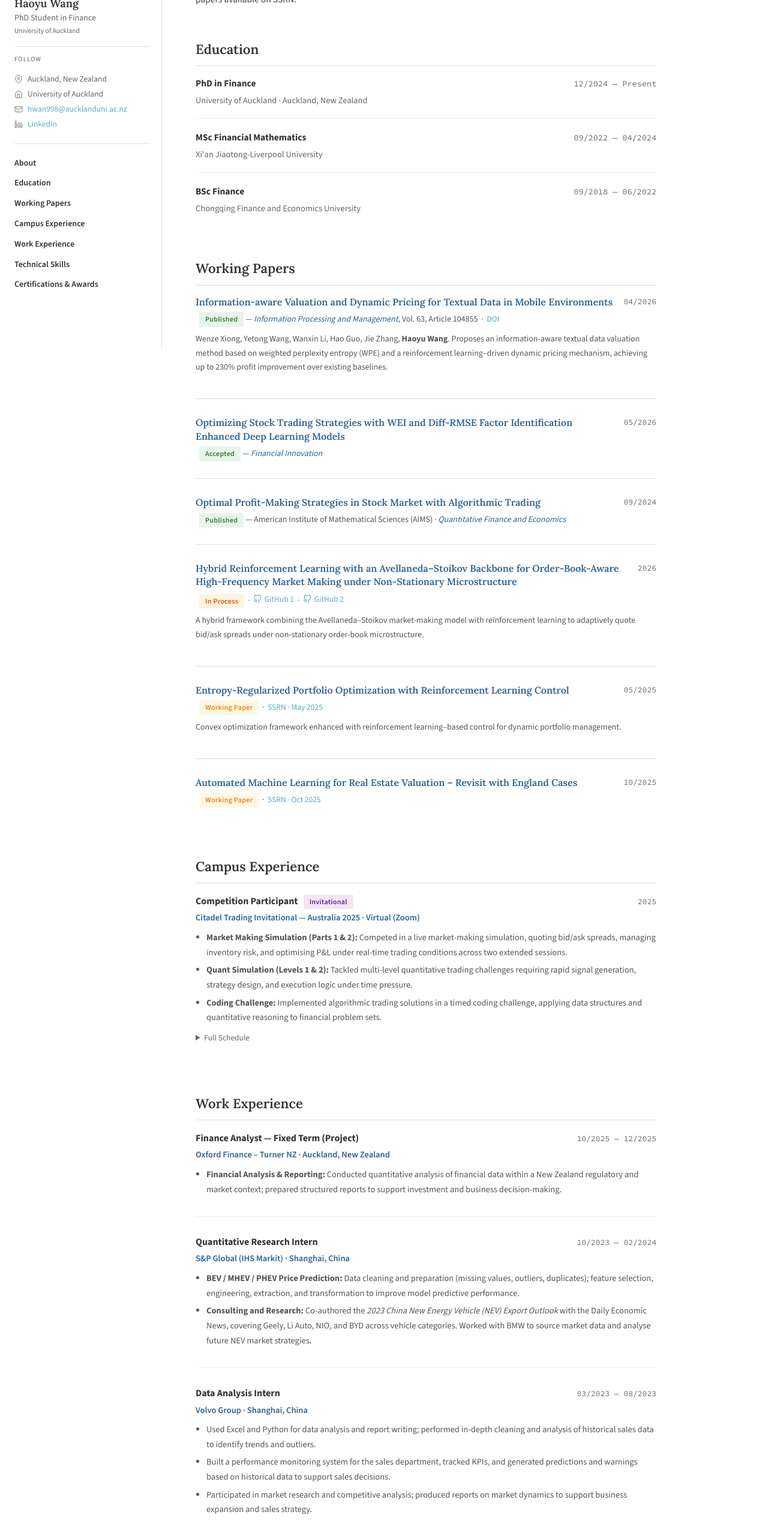
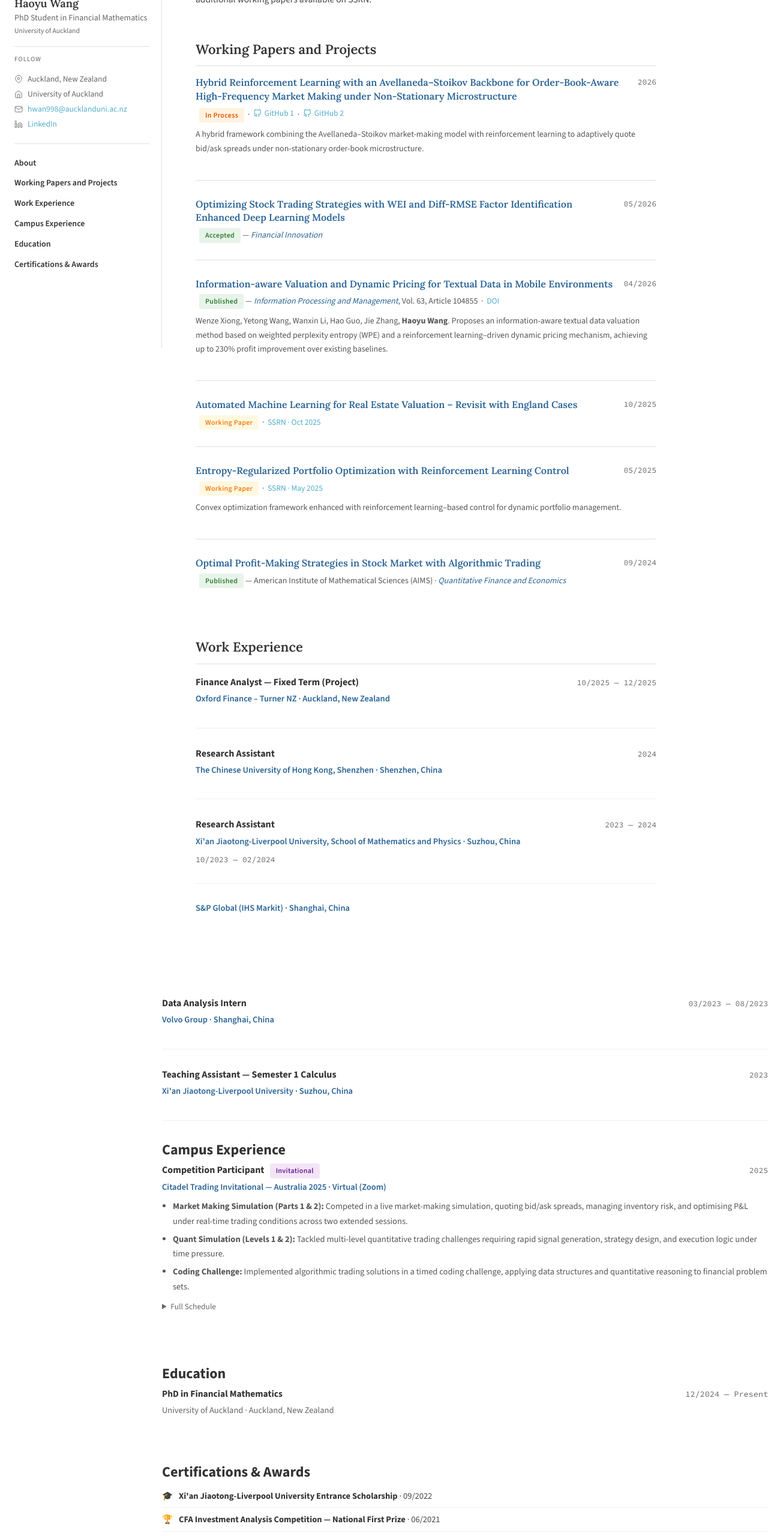
Before and after one commit to Haoyu-tech/haoyuwang.github.io, a plain HTML site: page index.html in a window 1280 px wide. Shown: the part 220-2780 px from the top of the page at 60% size. Drawn offline with nearby package versions, Linux system fonts and the light colour scheme.

Commit message:
Add files via upload

```diff
--- a/index.html
+++ b/index.html
@@ -381,7 +381,7 @@
 
     <h3>Haoyu Wang</h3>
     <p class="sidebar-role">
-      PhD Student in Finance<br>
+      PhD Student in Financial Mathematics<br>
       <small>University of Auckland</small>
     </p>
 
@@ -408,11 +408,10 @@
     <nav>
       <ul class="sidebar-nav">
         <li><a href="#about">About</a></li>
+        <li><a href="#publications">Working Papers and Projects</a></li>
+        <li><a href="#experience">Work Experience</a></li>
+        <li><a href="#campus">Campus Experience</a></li>
         <li><a href="#education">Education</a></li>
-        <li><a href="#publications">Working Papers</a></li>
-        <li><a href="#campus">Campus Experience</a></li>
-        <li><a href="#experience">Work Experience</a></li>
-        <li><a href="#skills">Technical Skills</a></li>
         <li><a href="#awards">Certifications &amp; Awards</a></li>
       </ul>
     </nav>
@@ -426,76 +425,13 @@
       <section class="section" id="about">
         <h1>About</h1>
         <p>
-          PhD student in Finance at the <strong>University of Auckland</strong>, researching portfolio optimisation, algorithmic trading, and deep learning in financial markets. Previously completed an MSc in Financial Mathematics at Xi'an Jiaotong-Liverpool University. Published in <em>Information Processing and Management</em> and <em>Financial Innovation</em>, with additional working papers available on SSRN.
+          PhD student in Financial Mathematics at the <strong>University of Auckland</strong>, researching portfolio optimisation, algorithmic trading, and deep learning in financial markets. Previously completed an MSc in Financial Mathematics at Xi'an Jiaotong-Liverpool University. Published in <em>Information Processing and Management</em> and <em>Financial Innovation</em>, with additional working papers available on SSRN.
         </p>
-      </section>
-
-      <!-- Education -->
-      <section class="section" id="education">
-        <h2>Education</h2>
-
-        <div class="edu-item">
-          <div class="edu-row">
-            <div class="edu-deg">PhD in Finance</div>
-            <div class="edu-period">12/2024 — Present</div>
-          </div>
-          <div class="edu-detail">University of Auckland · Auckland, New Zealand</div>
-        </div>
-
-        <div class="edu-item">
-          <div class="edu-row">
-            <div class="edu-deg">MSc Financial Mathematics</div>
-            <div class="edu-period">09/2022 — 04/2024</div>
-          </div>
-          <div class="edu-detail">Xi'an Jiaotong-Liverpool University</div>
-        </div>
-
-        <div class="edu-item">
-          <div class="edu-row">
-            <div class="edu-deg">BSc Finance</div>
-            <div class="edu-period">09/2018 — 06/2022</div>
-          </div>
-          <div class="edu-detail">Chongqing Finance and Economics University</div>
-        </div>
       </section>
 
       <!-- Publications -->
       <section class="section" id="publications">
-        <h2>Working Papers</h2>
-
-        <div class="paper-item">
-          <div class="paper-row">
-            <div class="paper-title">Information-aware Valuation and Dynamic Pricing for Textual Data in Mobile Environments</div>
-            <div class="paper-date">04/2026</div>
-          </div>
-          <div class="paper-venue">
-            <span class="badge badge-green">Published</span> — <em>Information Processing and Management</em>, Vol. 63, Article 104855 &nbsp;·&nbsp;
-            <a href="https://doi.org/10.1016/j.ipm.2026.104855" target="_blank" style="font-size:13.5px;">DOI</a>
-          </div>
-          <p style="font-size:14px; color:#555; margin-top:8px;">
-            Wenze Xiong, Yetong Wang, Wanxin Li, Hao Guo, Jie Zhang, <strong>Haoyu Wang</strong>. Proposes an information-aware textual data valuation method based on weighted perplexity entropy (WPE) and a reinforcement learning–driven dynamic pricing mechanism, achieving up to 230% profit improvement over existing baselines.
-          </p>
-        </div>
-
-        <div class="paper-item">
-          <div class="paper-row">
-            <div class="paper-title">Optimizing Stock Trading Strategies with WEI and Diff-RMSE Factor Identification Enhanced Deep Learning Models</div>
-            <div class="paper-date">05/2026</div>
-          </div>
-          <div class="paper-venue">
-            <span class="badge badge-green">Accepted</span> — <em>Financial Innovation</em>
-          </div>
-        </div>
-
-        <div class="paper-item">
-          <div class="paper-row">
-            <div class="paper-title">Optimal Profit-Making Strategies in Stock Market with Algorithmic Trading</div>
-            <div class="paper-date">09/2024</div>
-          </div>
-          <div class="paper-venue">
-            <span class="badge badge-green">Published</span> — American Institute of Mathematical Sciences (AIMS) · <em>Quantitative Finance and Economics</em>
-          </div>
-        </div>
+        <h2>Working Papers and Projects</h2>
 
         <div class="paper-item">
           <div class="paper-row">
@@ -522,6 +458,42 @@
 
         <div class="paper-item">
           <div class="paper-row">
+            <div class="paper-title">Optimizing Stock Trading Strategies with WEI and Diff-RMSE Factor Identification Enhanced Deep Learning Models</div>
+            <div class="paper-date">05/2026</div>
+          </div>
+          <div class="paper-venue">
+            <span class="badge badge-green">Accepted</span> — <em>Financial Innovation</em>
+          </div>
+        </div>
+
+        <div class="paper-item">
+          <div class="paper-row">
+            <div class="paper-title">Information-aware Valuation and Dynamic Pricing for Textual Data in Mobile Environments</div>
+            <div class="paper-date">04/2026</div>
+          </div>
+          <div class="paper-venue">
+            <span class="badge badge-green">Published</span> — <em>Information Processing and Management</em>, Vol. 63, Article 104855 &nbsp;·&nbsp;
+            <a href="https://doi.org/10.1016/j.ipm.2026.104855" target="_blank" style="font-size:13.5px;">DOI</a>
+          </div>
+          <p style="font-size:14px; color:#555; margin-top:8px;">
+            Wenze Xiong, Yetong Wang, Wanxin Li, Hao Guo, Jie Zhang, <strong>Haoyu Wang</strong>. Proposes an information-aware textual data valuation method based on weighted perplexity entropy (WPE) and a reinforcement learning–driven dynamic pricing mechanism, achieving up to 230% profit improvement over existing baselines.
+          </p>
+        </div>
+
+        <div class="paper-item">
+          <div class="paper-row">
+            <div class="paper-title">Automated Machine Learning for Real Estate Valuation – Revisit with England Cases</div>
+            <div class="paper-date">10/2025</div>
+          </div>
+          <div class="paper-venue">
+            <span class="badge badge-review">Working Paper</span>
+            &nbsp;·&nbsp;
+            <a href="https://papers.ssrn.com/sol3/papers.cfm?abstract_id=5563792" target="_blank" style="font-size:13.5px;">SSRN · Oct 2025</a>
+          </div>
+        </div>
+
+        <div class="paper-item">
+          <div class="paper-row">
             <div class="paper-title">Entropy-Regularized Portfolio Optimization with Reinforcement Learning Control</div>
             <div class="paper-date">05/2025</div>
           </div>
@@ -537,14 +509,61 @@
 
         <div class="paper-item">
           <div class="paper-row">
-            <div class="paper-title">Automated Machine Learning for Real Estate Valuation – Revisit with England Cases</div>
-            <div class="paper-date">10/2025</div>
+            <div class="paper-title">Optimal Profit-Making Strategies in Stock Market with Algorithmic Trading</div>
+            <div class="paper-date">09/2024</div>
           </div>
           <div class="paper-venue">
-            <span class="badge badge-review">Working Paper</span>
-            &nbsp;·&nbsp;
-            <a href="https://papers.ssrn.com/sol3/papers.cfm?abstract_id=5563792" target="_blank" style="font-size:13.5px;">SSRN · Oct 2025</a>
+            <span class="badge badge-green">Published</span> — American Institute of Mathematical Sciences (AIMS) · <em>Quantitative Finance and Economics</em>
           </div>
+        </div>
+
+      </section>
+
+      <!-- Work Experience -->
+      <section class="section" id="experience">
+        <h2>Work Experience</h2>
+
+        <div class="exp-item">
+          <div class="exp-row">
+            <div class="exp-title">Finance Analyst — Fixed Term (Project)</div>
+            <div class="exp-period">10/2025 — 12/2025</div>
+          </div>
+          <div class="exp-org">Oxford Finance – Turner NZ · Auckland, New Zealand</div>
+        </div>
+
+        <div class="exp-item">
+          <div class="exp-row">
+            <div class="exp-title">Research Assistant</div>
+            <div class="exp-period">2024</div>
+          </div>
+          <div class="exp-org">The Chinese University of Hong Kong, Shenzhen · Shenzhen, China</div>
+        </div>
+
+        <div class="exp-item">
+          <div class="exp-row">
+            <div class="exp-title">Research Assistant</div>
+            <div class="exp-period">2023 — 2024</div>
+          </div>
+          <div class="exp-org">Xi'an Jiaotong-Liverpool University, School of Mathematics and Physics · Suzhou, China</div>
+            <div class="exp-period">10/2023 — 02/2024</div>
+          </div>
+          <div class="exp-org">S&amp;P Global (IHS Markit) · Shanghai, China</div>
+        </div>
+
+        <div class="exp-item">
+          <div class="exp-row">
+            <div class="exp-title">Data Analysis Intern</div>
+            <div class="exp-period">03/2023 — 08/2023</div>
+          </div>
+          <div class="exp-org">Volvo Group · Shanghai, China</div>
+        </div>
+
+        <div class="exp-item">
+          <div class="exp-row">
+            <div class="exp-title">Teaching Assistant — Semester 1 Calculus</div>
+            <div class="exp-period">2023</div>
+          </div>
+          <div class="exp-org">Xi'an Jiaotong-Liverpool University · Suzhou, China</div>
         </div>
 
       </section>
@@ -580,90 +599,26 @@
         </div>
       </section>
 
-      <!-- Work Experience -->
-      <section class="section" id="experience">
-        <h2>Work Experience</h2>
+      <!-- Education -->
+      <section class="section" id="education">
+        <h2>Education</h2>
 
-        <div class="exp-item">
-          <div class="exp-row">
-            <div class="exp-title">Finance Analyst — Fixed Term (Project)</div>
-            <div class="exp-period">10/2025 — 12/2025</div>
+        <div class="edu-item">
+          <div class="edu-row">
+            <div class="edu-deg">PhD in Financial Mathematics</div>
+            <div class="edu-period">12/2024 — Present</div>
           </div>
-          <div class="exp-org">Oxford Finance – Turner NZ · Auckland, New Zealand</div>
-          <ul class="exp-ul">
-            <li><strong>Financial Analysis &amp; Reporting:</strong> Conducted quantitative analysis of financial data within a New Zealand regulatory and market context; prepared structured reports to support investment and business decision-making.</li>
-          </ul>
+          <div class="edu-detail">University of Auckland · Auckland, New Zealand</div>
         </div>
 
-        <div class="exp-item">
-          <div class="exp-row">
-            <div class="exp-title">Quantitative Research Intern</div>
-            <div class="exp-period">10/2023 — 02/2024</div>
-          </div>
-          <div class="exp-org">S&amp;P Global (IHS Markit) · Shanghai, China</div>
-          <ul class="exp-ul">
-            <li><strong>BEV / MHEV / PHEV Price Prediction:</strong> Data cleaning and preparation (missing values, outliers, duplicates); feature selection, engineering, extraction, and transformation to improve model predictive performance.</li>
-            <li><strong>Consulting and Research:</strong> Co-authored the <em>2023 China New Energy Vehicle (NEV) Export Outlook</em> with the Daily Economic News, covering Geely, Li Auto, NIO, and BYD across vehicle categories. Worked with BMW to source market data and analyse future NEV market strategies.</li>
-          </ul>
-        </div>
-
-        <div class="exp-item">
-          <div class="exp-row">
-            <div class="exp-title">Data Analysis Intern</div>
-            <div class="exp-period">03/2023 — 08/2023</div>
-          </div>
-          <div class="exp-org">Volvo Group · Shanghai, China</div>
-          <ul class="exp-ul">
-            <li>Used Excel and Python for data analysis and report writing; performed in-depth cleaning and analysis of historical sales data to identify trends and outliers.</li>
-            <li>Built a performance monitoring system for the sales department, tracked KPIs, and generated predictions and warnings based on historical data to support sales decisions.</li>
-            <li>Participated in market research and competitive analysis; produced reports on market dynamics to support business expansion and sales strategy.</li>
-          </ul>
-        </div>
-
-        <div class="exp-item">
-          <div class="exp-row">
-            <div class="exp-title">Teaching Assistant — Semester 1 Calculus</div>
-            <div class="exp-period">Xi'an Jiaotong-Liverpool University</div>
-          </div>
-          <div class="exp-org">Xi'an Jiaotong-Liverpool University · Suzhou, China</div>
-          <ul class="exp-ul">
-            <li>Provided individual and group tutoring; guided students through practice problems and assignments.</li>
-            <li>Graded assignments and tests, offered constructive feedback, and assisted students in improving study methods and academic performance.</li>
-          </ul>
-        </div>
-
-      </section>
-
-      <!-- Technical Skills -->
-      <section class="section" id="skills">
-        <h2>Technical Skills</h2>
-
-        <p class="skills-top">Languages &amp; Tools: Python · Matlab · R Studio · LaTeX · SPSS · Stata</p>
-
-        <div class="skill-item">
-          <strong>1. Python (numpy / torch / TensorFlow):</strong> Data mining, model construction (machine/deep learning, statistics), factor generation (GAN, VAE), etc.
-        </div>
-        <div class="skill-item">
-          <strong>2. Optimization Algorithms:</strong> Machine/deep learning, gradient descent (SGD), L1/L2 regularization, etc.
-        </div>
-        <div class="skill-item">
-          <strong>3. Quantitative Research:</strong> Strategy research including mathematical finance and financial econometrics journals.
-        </div>
-        <div class="skill-item">
-          <strong>4. Stochastic Process:</strong> (RF) Q-learning, martingales, stochastic calculus, Brownian motion, binomial trees, stopping times, Itô process.
-        </div>
-        <div class="skill-item">
-          <strong>5. Finance &amp; Economics:</strong> CAPM model, marginal utility, options, swaps, etc.
-        </div>
       </section>
 
       <!-- Awards -->
       <section class="section" id="awards">
         <h2>Certifications &amp; Awards</h2>
         <ul class="award-list">
-          <li><span>🎓</span><div><strong>University of Liverpool Entrance Scholarship</strong> · 09/2022</div></li>
+          <li><span>🎓</span><div><strong>Xi'an Jiaotong-Liverpool University Entrance Scholarship</strong> · 09/2022</div></li>
           <li><span>🏆</span><div><strong>CFA Investment Analysis Competition — National First Prize</strong> · 06/2021</div></li>
-          <li><span>🏅</span><div><strong>First-Class Scholarship</strong>, Chongqing Finance and Economics University · 04/2020 &amp; 04/2021</div></li>
           <li><span>📜</span><div><strong>National Computer Rank Examination Level II Certificate</strong> · 09/2019</div></li>
           <li><span>📋</span><div><strong>Qualifications for Securities Practitioners</strong> — Securities Market Basic Laws &amp; Regulations; Financial Market Basic Knowledge; Securities Investment Consultant Business · 04/2019 &amp; 09/2019</div></li>
           <li><span>📊</span><div><strong>Certified Management Accountant (CMA) Part 2 Passed</strong> — Strategic Financial Management</div></li>
```
